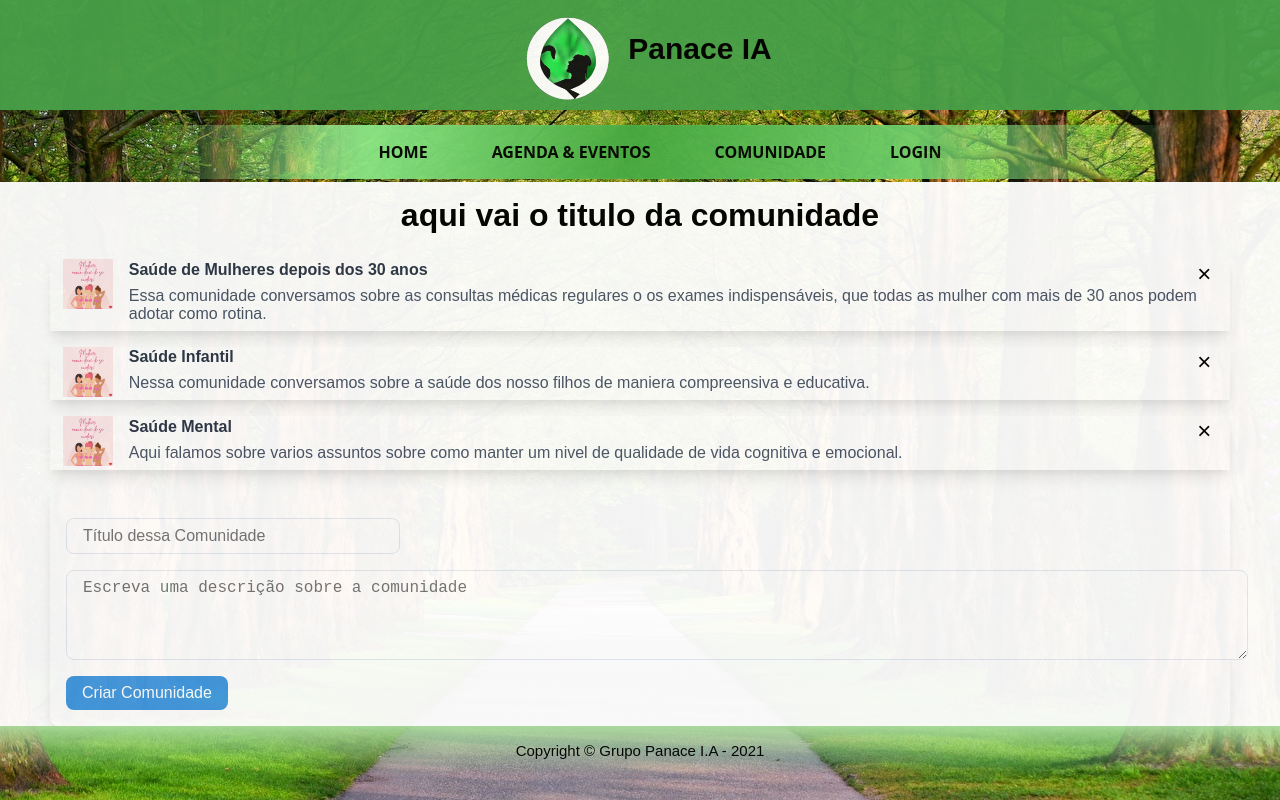
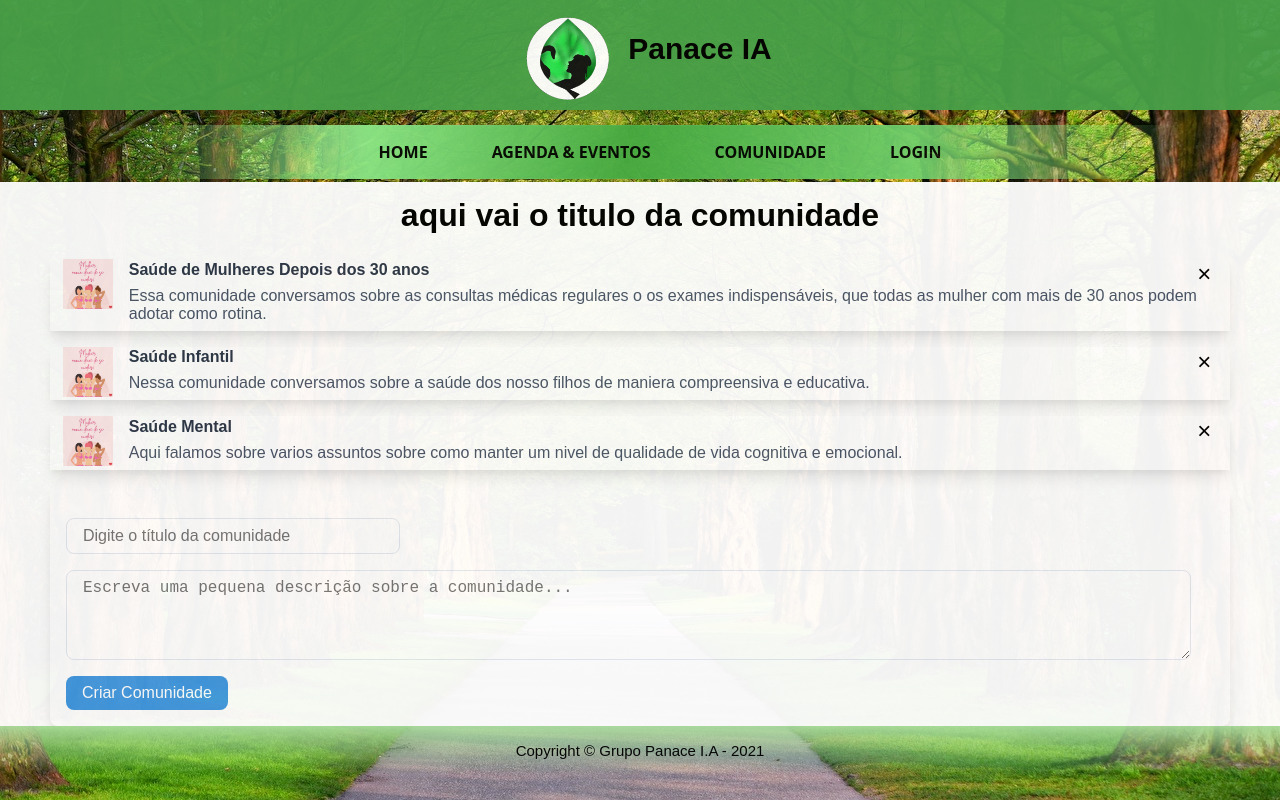
Before and after one commit to Marcos26-tech/PanaceiaReact, a React (Create React App) app: page /Comunidades in a window 1280 px wide. Built offline with nearby package versions, Linux system fonts and the light colour scheme.

Commit message:
ajuste pag comentarios e comunidades

```diff
--- a/src/components/comentario/CriaComentario.js
+++ b/src/components/comentario/CriaComentario.js
@@ -7,12 +7,12 @@ class CriaComentario extends Component {
     comentarios: [
       {
         nome: 'Rafael',
-        data: new Date(2021, 10, 19, 17, 30, 0),
+        data: new Date(2020, 9, 19, 17, 30, 0),
         mensagem: 'Olá, tudo bem?'
       },
       {
         nome: 'Pedro',
-        data: new Date(2021, 10, 22, 12, 15, 0),
+        data: new Date(2020, 9, 19, 17, 30, 0),
         mensagem: 'Olá, tudo bem. E você?'
       }
     ],
@@ -75,7 +75,7 @@ class CriaComentario extends Component {
               rows="4"
               placeholder="Escreva um comentário..."/>
           </div>
-          <Button type="submit">Publicar</Button>
+          <Button type="submit">Publicar Comentário</Button>
         </form>
       </Container>
     );
--- a/src/components/comentario/StyledCriaComentario.js
+++ b/src/components/comentario/StyledCriaComentario.js
@@ -27,7 +27,7 @@ export const Container = styled.div`
         border-radius: .5rem;
     }
     textarea {
-        width: 100%;
+        width: 95%;
         color: #4a5568;
         background-color: #fff;
         border: 1px solid #e2e8f0;
--- a/src/components/comunidade/Comunidades.js
+++ b/src/components/comunidade/Comunidades.js
@@ -8,7 +8,7 @@ const Comunidades = props => {
 
     return (
         <Container>
-            <Avatar src={imagemComunidade} alt={props.nome} />
+            <Avatar src={imagemComunidade} alt={props.titulo} />
             <Conteudo>
                 <h2>{props.titulo}</h2>
                 <p>{props.children}</p>
--- a/src/components/comunidade/CriaComunidades.js
+++ b/src/components/comunidade/CriaComunidades.js
@@ -2,13 +2,11 @@ import React, { Component } from 'react';
 import Comunidades from './Comunidades'
 
 import {Container, Button} from './StyledCriaComunidade';
-
-
 class CriaComunidades extends Component {
   state = {
-    comentarios: [
+    comunidade: [
       {
-        titulo: 'Saúde de Mulheres depois dos 30 anos',
+        titulo: 'Saúde de Mulheres Depois dos 30 anos',
         descricao: 'Essa comunidade conversamos sobre as consultas médicas regulares o os exames indispensáveis, que todas as mulher com mais de 30 anos podem adotar como rotina.'
       },
       {
@@ -26,31 +24,31 @@ class CriaComunidades extends Component {
     }
   }
 
-  adicionarComentario = evento => {
+  adicionarComunidade = evento => {
     evento.preventDefault();
     const novoComentario = { ...this.state.novoComentario}
     this.setState({
-      comentarios: [...this.state.comentarios, novoComentario],
+      comunidade: [...this.state.comunidade, novoComentario],
       novoComentario: { titulo: '', descricao: '' }
     })
   }
 
   removerComentario = comentario => {
-    let lista = this.state.comentarios;
+    let lista = this.state.comunidade;
     lista = lista.filter(c => c !== comentario)
-    this.setState({ comentarios: lista })
+    this.setState({ comunidade: lista })
   }
 
   digitacao = evento => {
-    const { titulo, value } = evento.target;
-    this.setState({ novoComentario: { ...this.state.novoComentario, [titulo]: value } })
+    const { name, value } = evento.target;
+    this.setState({ novoComentario: { ...this.state.novoComentario, [name]: value } })
   }
 
   render() {
     return (
       <Container >
         <h1>aqui vai o titulo da comunidade</h1>
-        {this.state.comentarios.map((comentario, indice) => (
+        {this.state.comunidade.map((comentario, indice) => (
           <Comunidades
             key={indice}
             titulo={comentario.titulo}
@@ -59,7 +57,7 @@ class CriaComunidades extends Component {
           </Comunidades>
         ))}
 
-        <form method="post" onSubmit={this.adicionarComentario}>
+        <form method="post" onSubmit={this.adicionarComunidade}>
           <div>
             <input
               type="text"
@@ -67,7 +65,7 @@ class CriaComunidades extends Component {
               value={this.state.novoComentario.titulo}
               onChange={this.digitacao}
               required
-              placeholder="Título dessa Comunidade" />
+              placeholder="Digite o título da comunidade" />
           </div>
           <div>
             <textarea
@@ -76,7 +74,7 @@ class CriaComunidades extends Component {
               onChange={this.digitacao}
               required
               rows="4"
-              placeholder="Escreva uma descrição sobre a comunidade"/>
+              placeholder="Escreva uma pequena descrição sobre a comunidade..."/>
           </div>
           <Button type="submit">Criar Comunidade</Button>
         </form>
@@ -84,4 +82,5 @@ class CriaComunidades extends Component {
     );
   }
 }
+
 export default CriaComunidades;
--- a/src/components/comunidade/StyledCriaComunidade.js
+++ b/src/components/comunidade/StyledCriaComunidade.js
@@ -27,7 +27,7 @@ export const Container = styled.div`
         border-radius: .5rem;
     }
     textarea {
-        width: 100%;
+        width: 95%;
         color: #4a5568;
         background-color: #fff;
         border: 1px solid #e2e8f0;
```
